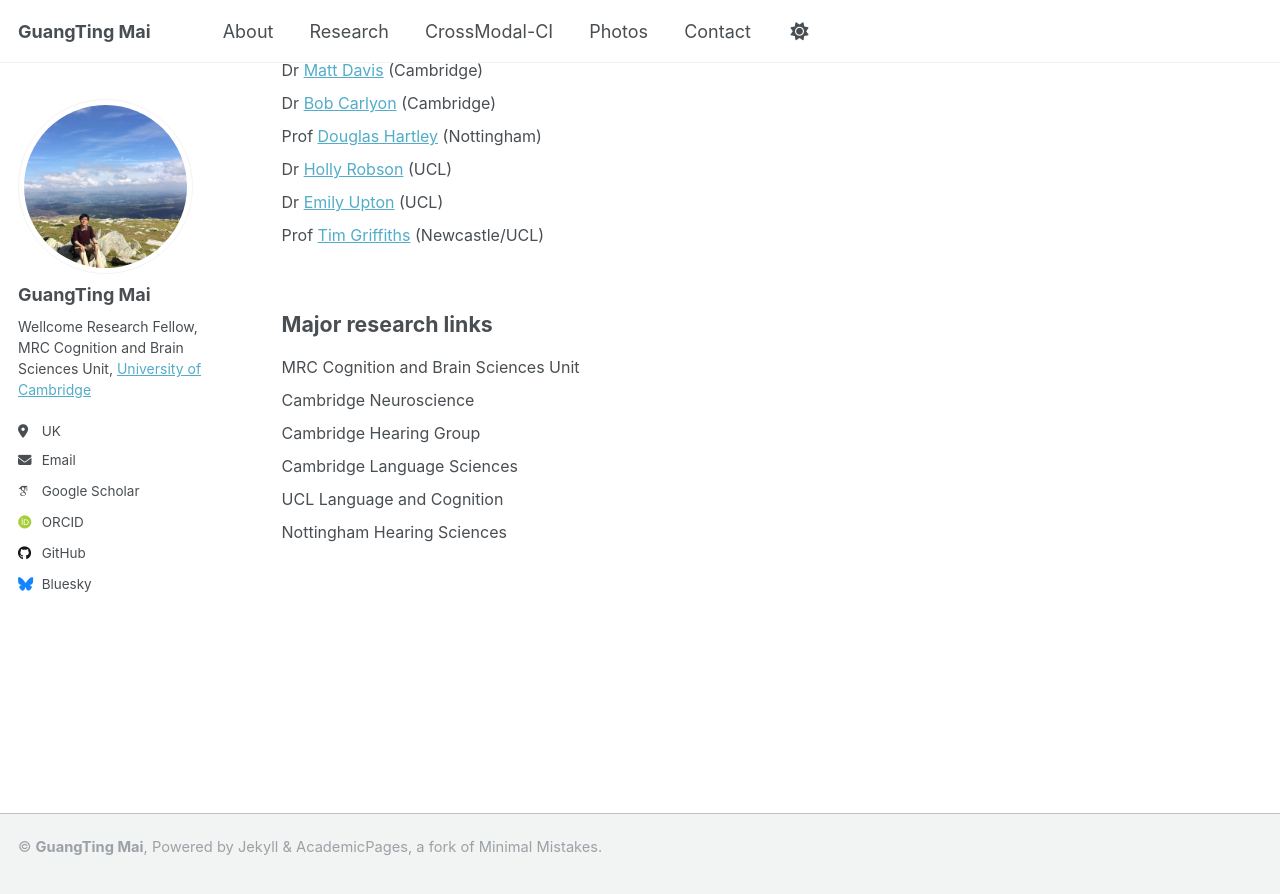
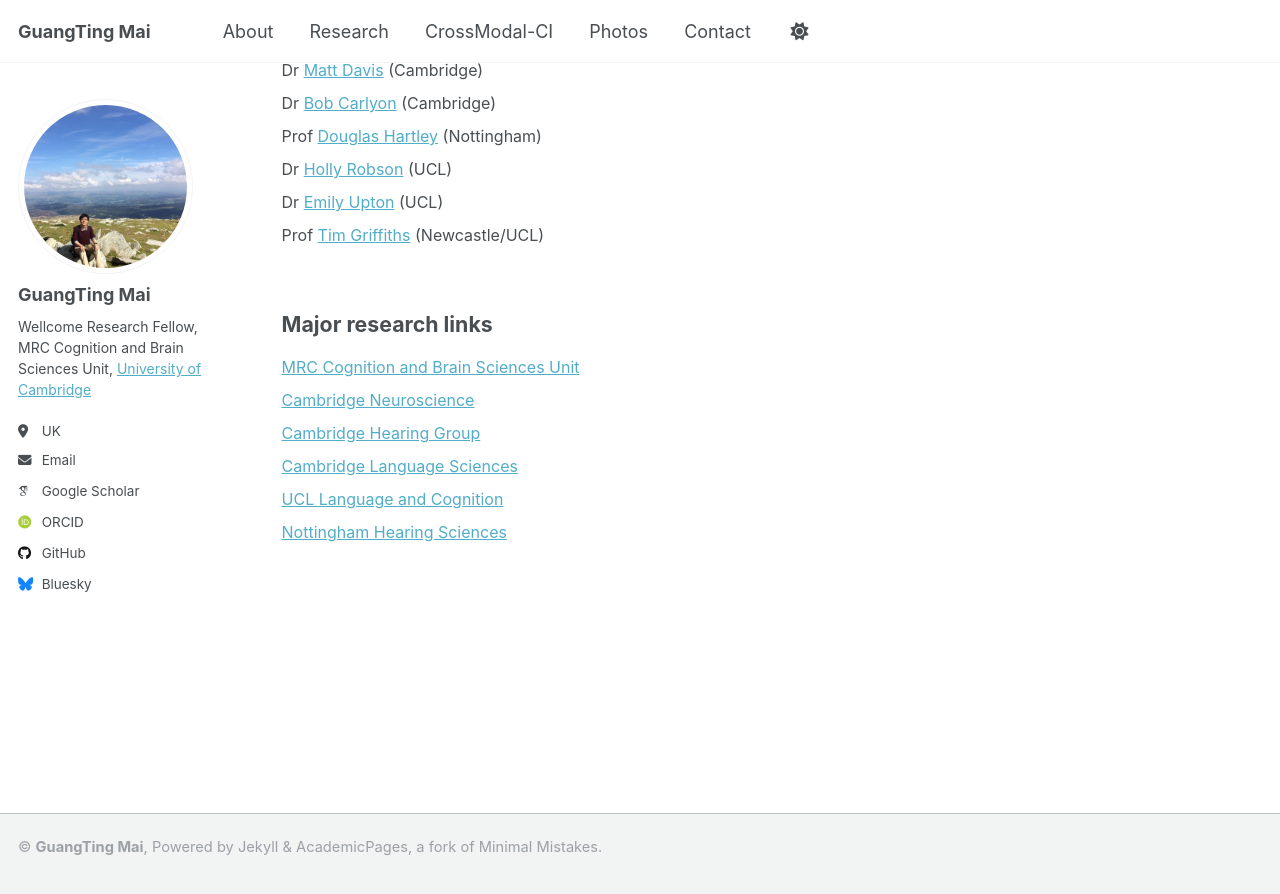
Before and after one commit to guangtingmai/guangtingmai.github.io, a Jekyll site: the page built from _pages/research.html, in a window 1280 px wide and 900 px high, scrolled down 792 px. Shown: the top 894 px of the window. Built offline with Jekyll 4.4.1, drawn with Linux system fonts in a browser that asks for light colours; some web fonts are replaced.

Commit message:
Update research.html

```diff
--- a/_pages/research.html
+++ b/_pages/research.html
@@ -37,9 +37,9 @@
 <br>
 
 <p><span style="font-size: 16pt;line-height: 1.45;display: block;margin-bottom: 0.18vh"><strong>Major research links</strong></span></p>
-<p><span style="font-size: 12pt;line-height: 0.6;display: block;margin-bottom: 0.05vh">MRC Cognition and Brain Sciences Unit</span></p>
-<p><span style="font-size: 12pt;line-height: 0.6;display: block;margin-bottom: 0.05vh">Cambridge Neuroscience</span></p>
-<p><span style="font-size: 12pt;line-height: 0.6;display: block;margin-bottom: 0.05vh">Cambridge Hearing Group</span></p>
-<p><span style="font-size: 12pt;line-height: 0.6;display: block;margin-bottom: 0.05vh">Cambridge Language Sciences</span></p>
-<p><span style="font-size: 12pt;line-height: 0.6;display: block;margin-bottom: 0.05vh">UCL Language and Cognition</span></p>
-<p><span style="font-size: 12pt;line-height: 0.6;display: block;margin-bottom: 0.05vh">Nottingham Hearing Sciences</span></p>
+<p><span style="font-size: 12pt;line-height: 0.6;display: block;margin-bottom: 0.05vh"><a href="https://www.mrc-cbu.cam.ac.uk/">MRC Cognition and Brain Sciences Unit</a></span></p>
+<p><span style="font-size: 12pt;line-height: 0.6;display: block;margin-bottom: 0.05vh"><a href="https://neuroscience.cam.ac.uk/">Cambridge Neuroscience</a></span></p>
+<p><span style="font-size: 12pt;line-height: 0.6;display: block;margin-bottom: 0.05vh"><a href="https://www.hearing-research.group.cam.ac.uk/">Cambridge Hearing Group</a></span></p>
+<p><span style="font-size: 12pt;line-height: 0.6;display: block;margin-bottom: 0.05vh"><a href="https://www.languagesciences.cam.ac.uk/">Cambridge Language Sciences</a></span></p>
+<p><span style="font-size: 12pt;line-height: 0.6;display: block;margin-bottom: 0.05vh"><a href="https://www.ucl.ac.uk/brain-sciences/pals/research/language-and-cognition">UCL Language and Cognition</a></span></p>
+<p><span style="font-size: 12pt;line-height: 0.6;display: block;margin-bottom: 0.05vh"><a href="https://nottinghambrc.nihr.ac.uk/research/hearing/">Nottingham Hearing Sciences</a></span></p>
```
